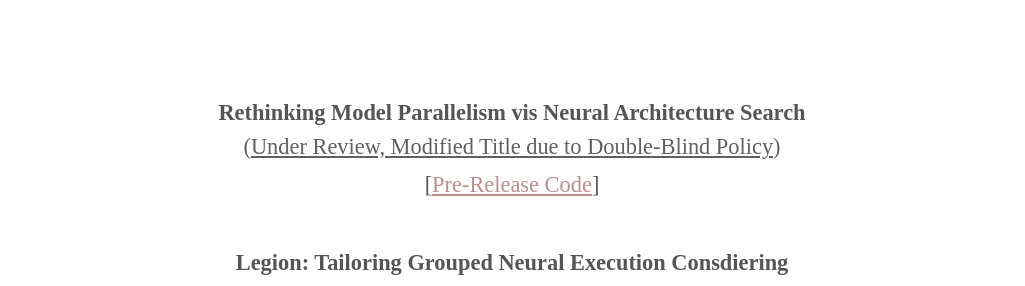
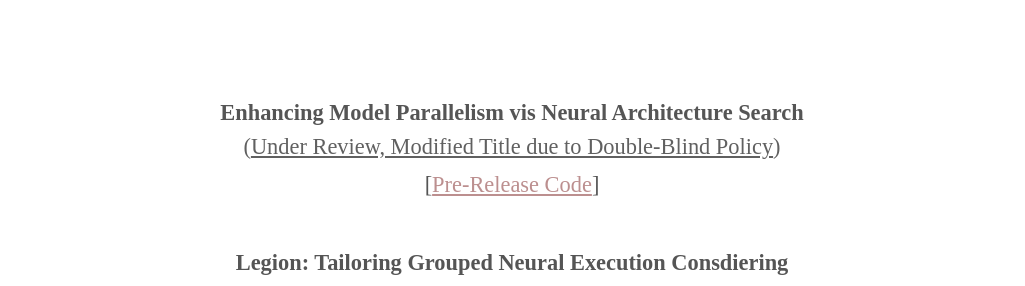
Before and after one commit to beomwookang/beomwookang.github.io, a Jekyll site: the page built from index.html, in a window 1280 px wide and 900 px high, scrolled down 2466 px. Shown: the part 160-446 px from the top of the window, without its empty margins (128-1153 px from the left). Built offline with Jekyll 4.4.1, drawn with Linux system fonts in a browser that asks for light colours; some web fonts are replaced.

Commit message:
modified paper title and url

```diff
--- a/_includes/about.html
+++ b/_includes/about.html
@@ -12,9 +12,9 @@
   <hr style="width:100%;margin-top:4em;margin-bottom:4em;">
 
   <h3 style="margin-top:0em; padding-top:0em;">Publication</h3>
-  <p><b>Rethinking Model Parallelism vis Neural Architecture Search</b></p>
+  <p><b>Enhancing Model Parallelism vis Neural Architecture Search</b></p>
   <p style="margin-top:0em; padding-top:0em; color:#606060;">(<U>Under Review, Modified Title due to Double-Blind Policy</U>)</p>
-  <p style="margin-top:0.1em; padding-top:0.1em;">[<a href="https://github.com/beomwookang/HeteroNetworkAdaptation" style="color:#BC8F8F">Pre-Release Code</a>]</p>
+  <p style="margin-top:0.1em; padding-top:0.1em;">[<a href="https://github.com/beomwookang/MobileHeteroNAS" style="color:#BC8F8F">Pre-Release Code</a>]</p>
   <p style="margin-top:1em;padding-top:1em;"><b>Legion: Tailoring Grouped Neural Execution Consdiering</b></p>
   <p style="margin-top:0em; padding-top:0em;"><b>Heterogeneity on Multiple Edge Devices</b></p>
   <p style="margin-top:0.1em; padding-top:0.1em;">Kyunghwan Choi, Seongju Lee, <b style="color=#B1040E;">Beom Woo Kang</b>, Youngjun Park</p>
```
